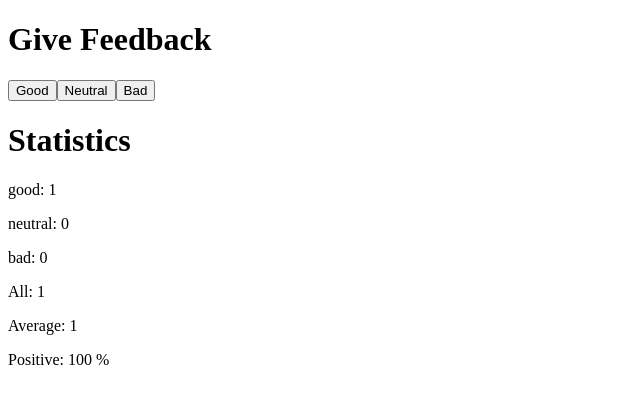
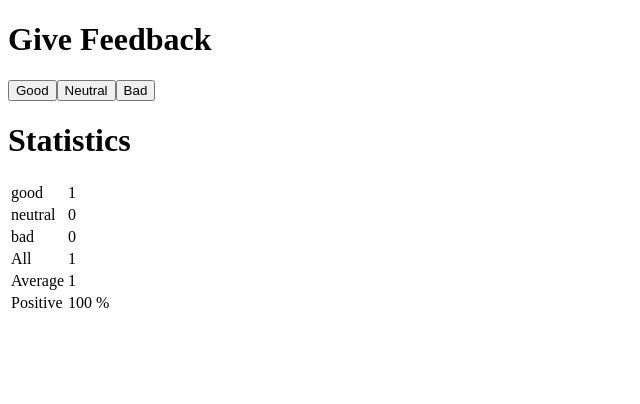
Before and after one commit to ETS-ReactNative5/full-stack-open2021, a React (Create React App) app in the folder part1/unicafe/unicafe/: page / in a window 1280 px wide. Both pictures are taken after a click on the button "Good". Shown: the top 404 px of the page, without its empty margins (0-640 px from the left). Built offline with nearby package versions, Linux system fonts and the light colour scheme.

Commit message:
Completed step 1.11

```diff
--- a/part1/unicafe/unicafe/src/App.js
+++ b/part1/unicafe/unicafe/src/App.js
@@ -11,14 +11,14 @@ const Button = ({ handleClick, text}) => {
 const Statistic = ({initialState, valueGood, valueNeutral, valueBad, valueAll,  valueAverage, valuePositive }) => {
   if (initialState) {
     return (
-      <>
+      <table>
         <StatisticLine text={'good'} value={valueGood} />
         <StatisticLine text={'neutral'} value={valueNeutral}/>
         <StatisticLine text={'bad'} value={valueBad}/>
         <StatisticLine text={'All'} value={valueAll}/>
         <StatisticLine text={'Average'} value={valueAverage}/>
         <StatisticLine text={'Positive'} value={valuePositive} sign={'%'}/>
-      </>
+      </table>
     )
   } else {
     return ''
@@ -27,9 +27,14 @@ const Statistic = ({initialState, valueGood, valueNeutral, valueBad, valueAll,
 
 const StatisticLine = ({ text, value, sign}) => {
   return (
-    <p>
-      {text}: {value} {sign}
-    </p>
+    <tr>
+      <td>
+        {text}
+      </td>
+      <td>
+       {value} {sign}
+      </td>
+    </tr>
   )
 }
 
```
